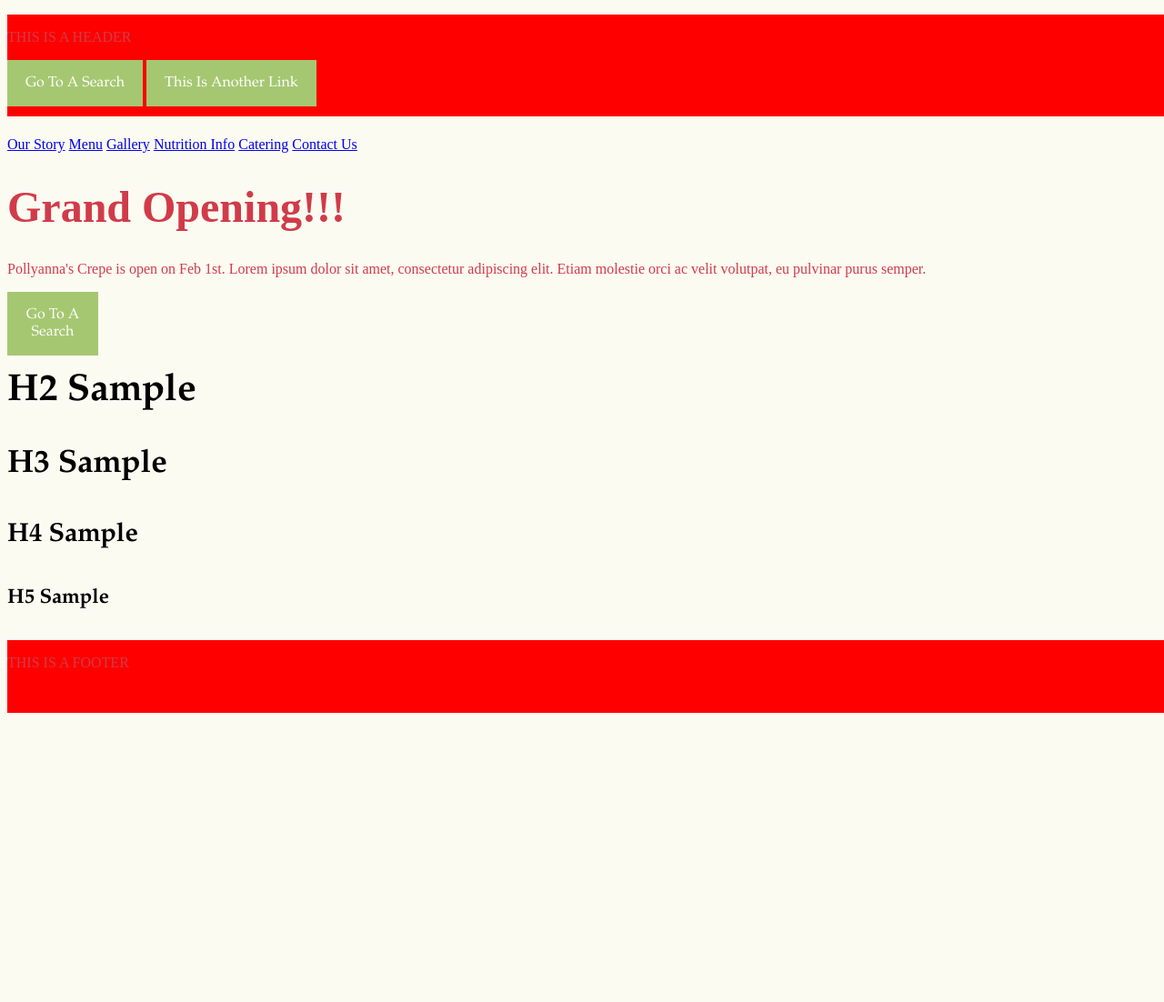
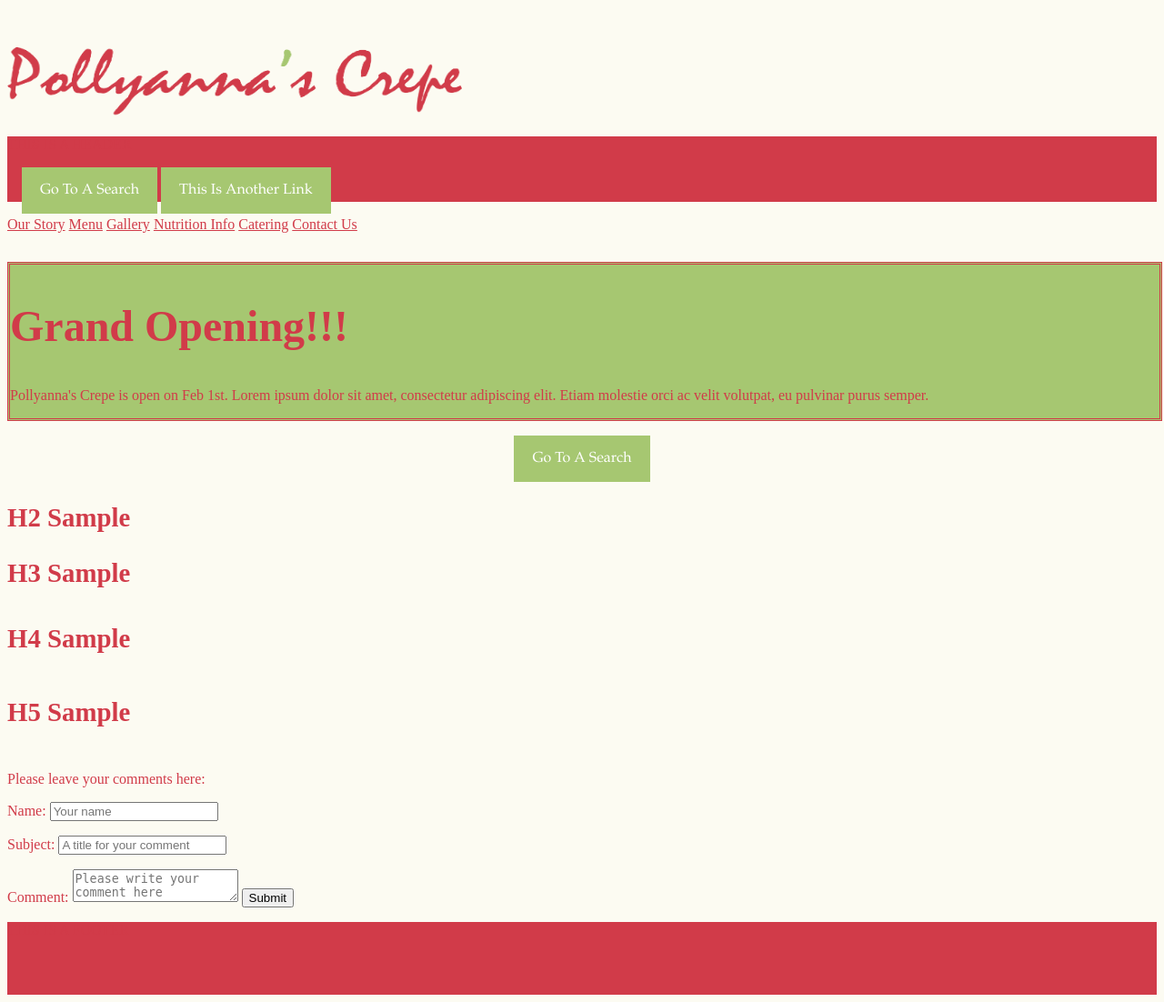
Before and after one commit to sjbourge/iat381-p02-team17, a PHP site: page /Branding.html in a window 1280 px wide. Shown: the whole page at 91% size. Before the commit the page ends 784 px from the top, so only its background shows below. Run offline with PHP 8.4, Linux system fonts and the light colour scheme.

Commit message:
footer height comment form

```diff
--- a/_work/Branding.html
+++ b/_work/Branding.html
@@ -8,6 +8,7 @@
 	</head>
 
 	<body>
+
 	<section class="header">
 	<header>
 		<p> THIS IS A HEADER </p>
@@ -27,18 +28,38 @@
 			<a href="Contact Us.html">Contact Us</a>
 		</p>
 
+	<section class="text">
 		<h1> Grand Opening!!! </h1>
+		<p> Pollyanna's Crepe is open on Feb 1st. Lorem ipsum dolor sit amet, consectetur adipiscing elit. Etiam molestie orci ac velit volutpat, eu pulvinar purus semper. </p>
+	</section>
 
-		<p> Pollyanna's Crepe is open on Feb 1st. Lorem ipsum dolor sit amet, consectetur adipiscing elit. Etiam molestie orci ac velit volutpat, eu pulvinar purus semper. </p>
-				<section class="button">
+	<section class="button">
 			<nav>
 		      <a href="http://www.google.com">Go To A Search</a>
           </nav>
-</section>
+	</section>
+
 		<h2> H2 Sample</h2>
 		<h3> H3 Sample</h3>
 		<h4> H4 Sample</h4>
 		<h5> H5 Sample</h5>
+
+		<p>Please leave your comments here:</p>
+			<form method="post" action="#" id="comments">
+
+		<p><label for="form-name">Name:</label>
+		    <input type="text" id="form-name" name="form-name" placeholder="Your name"></p>
+
+		<p><label for="form-subject">Subject:</label>
+		    <input type="text" id="form-subject" name="form-subject" placeholder="A title for your comment"></p>
+
+	    <p><label for="form-comment">Comment:</label>
+	      <textarea id="form-comment" name="form-comment" placeholder="Please write your comment here"></textarea>
+	      <input type="button" value="Submit"></p>
+
+    	</form>
+
+
 <section class="footer">
 	<footer>
 		<p> THIS IS A FOOTER </p>
--- a/_work/branding.css
+++ b/_work/branding.css
@@ -1,3 +1,4 @@
+
 body {
 	font-family: "Palatino Linotype", "Book Antiqua", Palatino , serif;
 	color: black;
@@ -12,54 +13,79 @@
 	text-align:left;
 }
 
-p
-{
+p{
 	font-family:"Noteworthy";
 	font-size: 1rem;
 	color: #D13B49;
 
 }
 
-
-
 h2{
-	font-size: 2.6rem;
+	font-size: 1.8rem;
+	font-family:"Noteworthy";
+	color: #D13B49;
+	font: bold;
+	text-align:left;
 }
 
 h3{
-	font-size: 2.2rem;
+	font-size: 1.8rem;
+	font-family:"Noteworthy";
+	color: #D13B49;
+	text-align:left;
 }
 
 h4{
 	font-size: 1.8rem;
+	font-family:"Noteworthy";
+	color: #D13B49;
+	text-align:left;
 }
 
 h5{
-	font-size: 1.4rem;
+	font-size: 1.8rem;
+	font-family:"Noteworthy";
+	color: #D13B49;
+	text-align:left;
+}
 
+.text {
+    width: 100%;
+    color: #D13B49;
+    text-align: left;
+    background-color: #A6C771;
+    border-color: #D13B49;
+    border-style: double;
+    margin-top: 2rem;
 }
+
 .button {
     display: block;
     height: 50px;
-    width: 100px;
     color: #D13B49;
     text-align: center;
-    background-color: yellow;
+    margin: 1rem;
 }
+
 .footer {
-    position:absolute;
+    position:inherit;
     bottom:1rem;
     width: 100%;
-    background-color: red;
+    background-color: #D13B49;
     height: 5rem;
 }
+
 .header {
-    position:absolute;
-    top:1rem;
+    position:inherit;
     width: 100%;
-    background-color: red;
-    height: 7rem;
+    background-color: #D13B49;
+    height: 4.5rem;
 }
+
+nav {
+	margin: 1rem;
+}
+
 nav a:link{
 	display: inline-block;
 	background-color: #A6C771;
@@ -89,16 +115,19 @@
 	text-decoration: none;
 }
 
+a:link {color:#D13B49;}      /* unvisited link */
+a:visited {color:#F9B372;}  /* visited link */
+a:hover {color:#A6C771;}  /* mouse over link */
+a:active {color:#A6C771;}  /* selected link */
+
 
 /*
-a:link {color:#D13B49;}
-a:visited {color:#F9B372;}
-a:hover {color:#A6C771;}
-a:active {color:#A6C771;}
-*/
+color palattes
+
 red #D13B49
 yellow #FFE24A
 orange #A6C771
 green #A6C771
 purple #C099BA
 white
+*/
```
Also changed, not shown: 1 other file.
